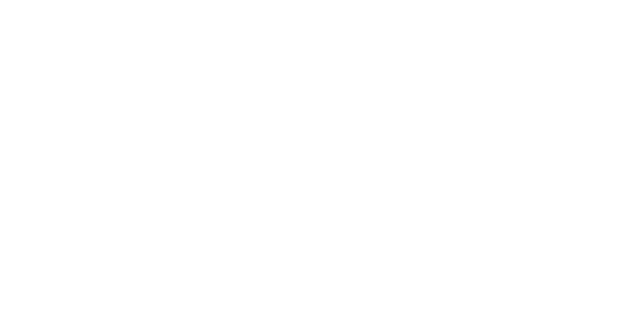
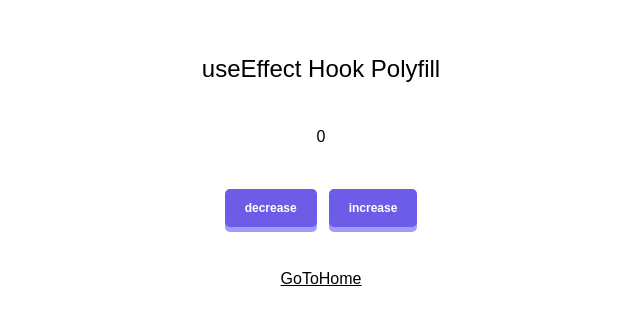
Before and after one commit to sameerkali/React_coding_round_practice, a React (Vite) app: page /ten in a window 1280 px wide. Shown: the part 228-550 px from the top of the page, without its empty margins (319-959 px from the left). Built offline with nearby package versions, Linux system fonts and the light colour scheme.

Commit message:
useEffect Hook Polyfill (i did not understand properly)

```diff
--- a/src/All Assessment/assessment10/Ten.jsx
+++ b/src/All Assessment/assessment10/Ten.jsx
@@ -1,11 +1,33 @@
-import React from 'react'
+import React, { useEffect, useState } from "react";
+import useCustomffect from "./UseCustomEffect";
+import GoToHome from "../../Components/GoToHome";
 
 const Ten = () => {
+  const [count, setcount] = useState(0);
+
+  /* useEffect Hook Polyfill */
+  useCustomffect(() => {
+    console.log("count is invoking", count);
+  }, []);
+  console.log("count is invoking");
+
   return (
-    <div className=''>
-      {/* useEffect Hook Polyfill */}
+    <div className="flex flex-col justify-center items-center h-screen gap-10">
+    <p className="text-2xl">useEffect Hook Polyfill</p>
+      <div>
+        {count}
+      </div>
+     <div className="flex  gap-3">
+     <button onClick={() => setcount(count - 1)} className="custom-button">
+        decrease
+      </button>
+      <button onClick={() => setcount(count + 1)} className="custom-button">
+        increase
+      </button>
+     </div>
+<GoToHome/>
     </div>
-  )
-}
+  );
+};
 
-export default Ten
+export default Ten;
--- a/src/All Assessment/assessment10/UseCustomEffect.js
+++ b/src/All Assessment/assessment10/UseCustomEffect.js
@@ -1,4 +1,6 @@
-const useECustomffect = (effect, deps) => {
+import { useRef } from "react";
+
+const useCustomffect = (effect, deps) => {
     const isFirstRender = useRef(true);
     const prevDeps = useRef([]);
 
@@ -28,3 +30,4 @@ const useECustomffect = (effect, deps) => {
 
     prevDeps.current = deps || [];
 };
+export default useCustomffect
```
Also changed, not shown: 1 other file (tests, documents, lock files or other folders).
